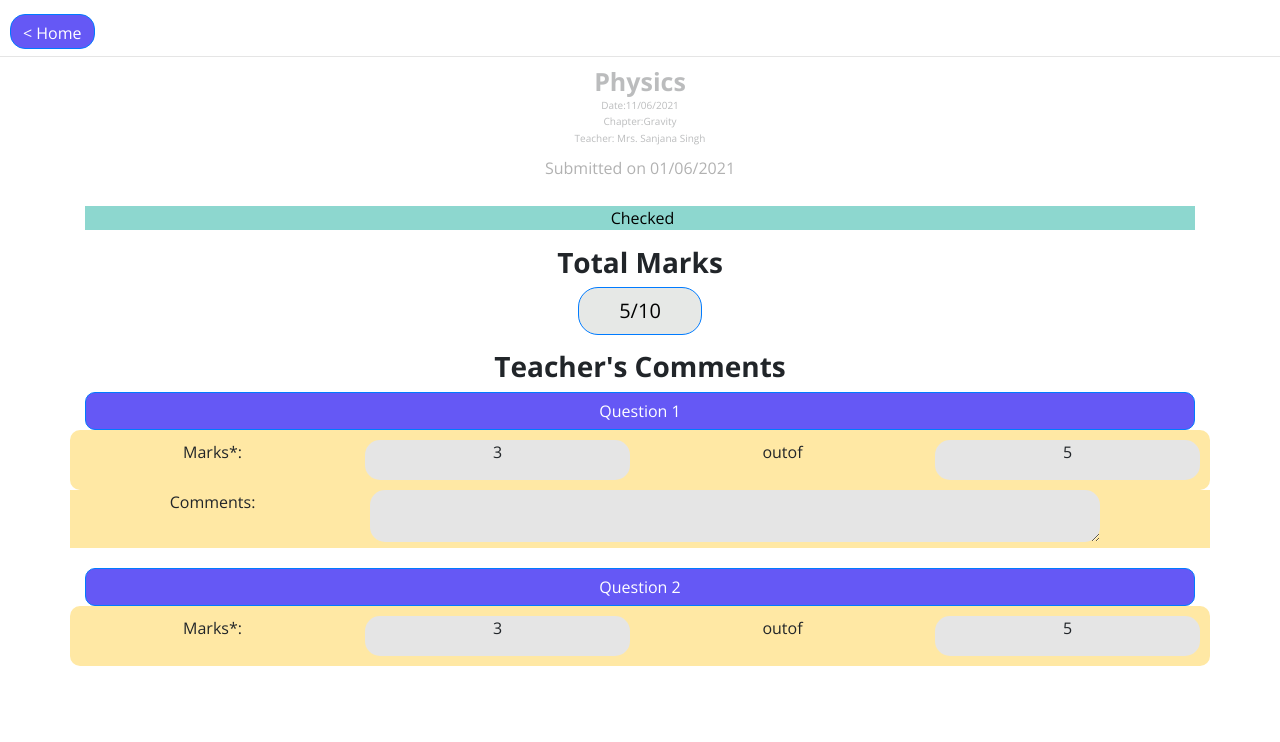
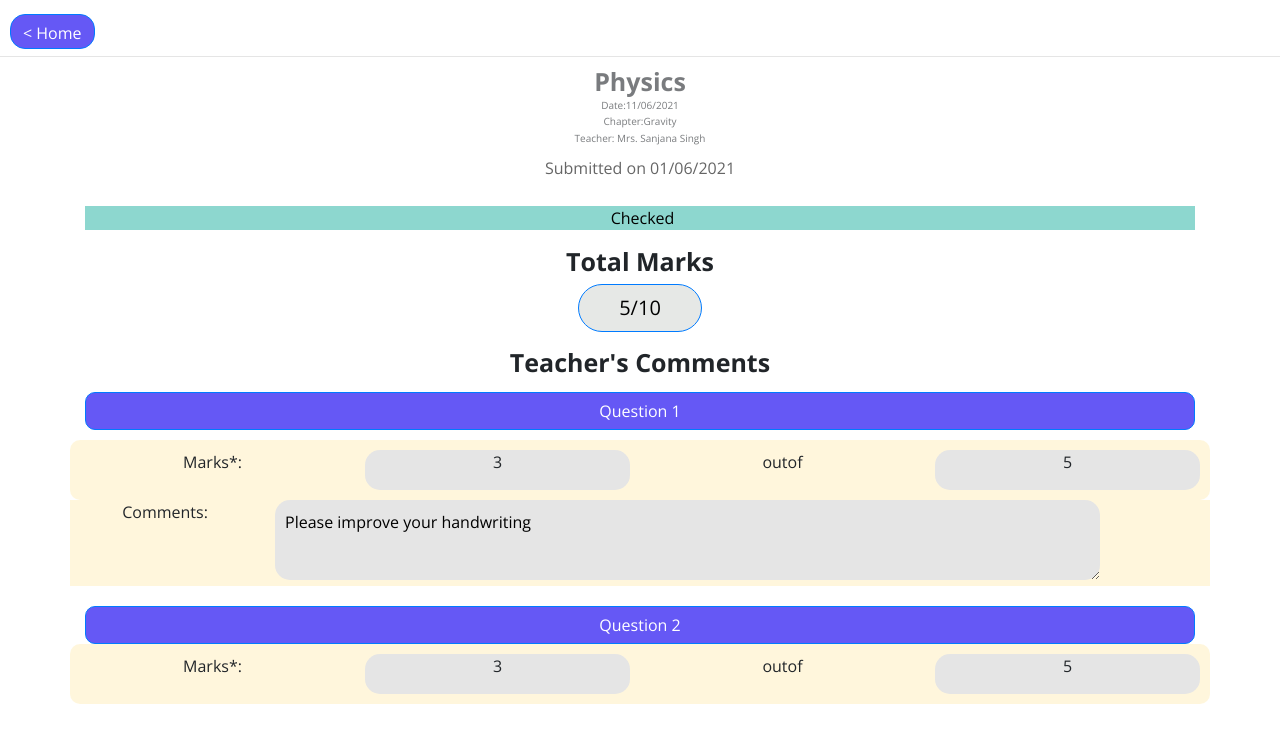
Before and after one commit to Preeti-Vashisht/Avanti-EduPortal, a React (Create React App) app: page /check-marks in a window 1280 px wide. Shown: the top 742 px of the page. Built offline with nearby package versions, Linux system fonts and the light colour scheme; sample sign-in values are in the browser's storage.

Commit message:
check grades Fixed

```diff
--- a/src/containers/Assignment/index.js
+++ b/src/containers/Assignment/index.js
@@ -16,6 +16,7 @@ function Assignment(props) {
   const [fullscreen, setFullscreen] = useState(true);
   const fileInput = React.useRef(null);
   const [show, setShow] = useState(false);
+
   const [imgPreview, setImagePreview] = useState();
   const [message, setMessage] = useState("");
 
@@ -41,7 +42,7 @@ function Assignment(props) {
         <Button
           variant="primary"
           size="md"
-          onClick={() => history.goBack()}
+          onClick={() => history.push("/")}
           style={{
             borderRadius: "15px",
             backgroundColor: "#6558F5",
--- a/src/containers/CheckGrades/index.js
+++ b/src/containers/CheckGrades/index.js
@@ -1,17 +1,18 @@
-import React from "react";
+import React, { useState } from "react";
 import { Jumbotron, Row, Col, Button, Container, Modal } from "react-bootstrap";
 import Layout from "../../Components/Layout";
 import { useHistory } from "react-router-dom";
 import "./style.css";
 function CheckGrades(props) {
   const history = useHistory();
+  const [notes] = useState("Please improve your handwriting");
   return (
     <div>
       <Layout>
         <Button
           variant="primary"
           size="md"
-          onClick={() => history.goBack()}
+          onClick={() => history.push("/")}
           style={{
             borderRadius: "15px",
             backgroundColor: "#6558F5",
@@ -24,7 +25,7 @@ function CheckGrades(props) {
         </Button>
         <hr style={{ marginTop: "4px", marginBottom: "0px" }} />
         <Container className="text-center">
-          <Row style={{ opacity: 0.3 }}>
+          <Row style={{ opacity: 0.6 }}>
             <Col md={{ span: 4, offset: 4 }}>
               <h3
                 style={{
@@ -66,35 +67,56 @@ function CheckGrades(props) {
               >
                 <span style={{ marginLeft: 5 }}>Checked</span>
               </p>
-              <h3 style={{ fontWeight: "bold" }}>Total Marks</h3>
+              <h3 style={{ fontWeight: "bold", fontSize: "25px" }}>
+                Total Marks
+              </h3>
               <Button
                 variant="primary"
                 size="lg"
                 style={{
                   backgroundColor: "#E6E8E6",
-                  borderRadius: "20px",
+                  borderRadius: "325px",
                   borderColor: "none",
                   paddingLeft: "40px",
                   paddingRight: "40px",
                   color: "#000",
+                  fontSize: "20px",
+                  borderColor: "none",
                 }}
               >
                 5/10
               </Button>
-              <h3 style={{ fontWeight: "bold", marginTop: "15px" }}>
+              <h3
+                style={{
+                  fontWeight: "bold",
+                  marginTop: "15px",
+                  marginBottom: "15px",
+                  fontSize: "25px",
+                }}
+              >
                 Teacher's Comments
               </h3>
               <Button
                 variant="primary"
                 size="md"
-                style={{ backgroundColor: "#6558F5", borderRadius: "10px" }}
+                style={{
+                  backgroundColor: "#6558F5",
+                  borderRadius: "10px",
+                  marginTop: "10px",
+                  marginBottom: "10px",
+                }}
                 block
               >
                 Question 1
               </Button>
             </Col>
           </Row>
-          <Row style={{ backgroundColor: "#FFE8A4", borderRadius: "10px" }}>
+          <Row
+            style={{
+              backgroundColor: "rgba(255, 232, 164, 0.38)",
+              borderRadius: "10px",
+            }}
+          >
             <Col style={{ margin: "10px", borderRadius: "15px" }}>
               <p>Marks*:</p>
             </Col>
@@ -120,24 +142,35 @@ function CheckGrades(props) {
               <p>5</p>
             </Col>
           </Row>
-          <Row style={{ backgroundColor: "#FFE8A4" }}>
-            <Col md={3} style={{ borderRadius: "15px" }}>
+          <Row style={{ backgroundColor: "rgba(255, 232, 164, 0.38)" }}>
+            <Col
+              md={2}
+              xs={3}
+              sm={2}
+              style={{
+                borderRadius: "15px",
+              }}
+            >
               <p>Comments:</p>
             </Col>
             <Col
               style={{
                 borderRadius: "15px",
               }}
-              className="text-right"
-              md={8}
+              md={9}
+              xs={9}
+              sm={8}
             >
               <textarea
+                value={notes}
                 style={{
                   backgroundColor: "#E5E5E5",
                   minWidth: "100%",
                   borderRadius: "15px",
                   border: "none",
                   borderStyle: "none",
+                  height: "80px",
+                  padding: "10px",
                 }}
               />
             </Col>
@@ -154,7 +187,12 @@ function CheckGrades(props) {
           >
             Question 2
           </Button>
-          <Row style={{ backgroundColor: "#FFE8A4", borderRadius: "10px" }}>
+          <Row
+            style={{
+              backgroundColor: "rgba(255, 232, 164, 0.38)",
+              borderRadius: "10px",
+            }}
+          >
             <Col style={{ margin: "10px", borderRadius: "15px" }}>
               <p>Marks*:</p>
             </Col>
--- a/src/containers/Subjects/index.js
+++ b/src/containers/Subjects/index.js
@@ -17,7 +17,7 @@ function Subjects(props) {
         <Button
           variant="primary"
           size="md"
-          onClick={() => history.goBack()}
+          onClick={() => history.push("/")}
           style={{
             borderRadius: "15px",
             backgroundColor: "#6558F5",
```
